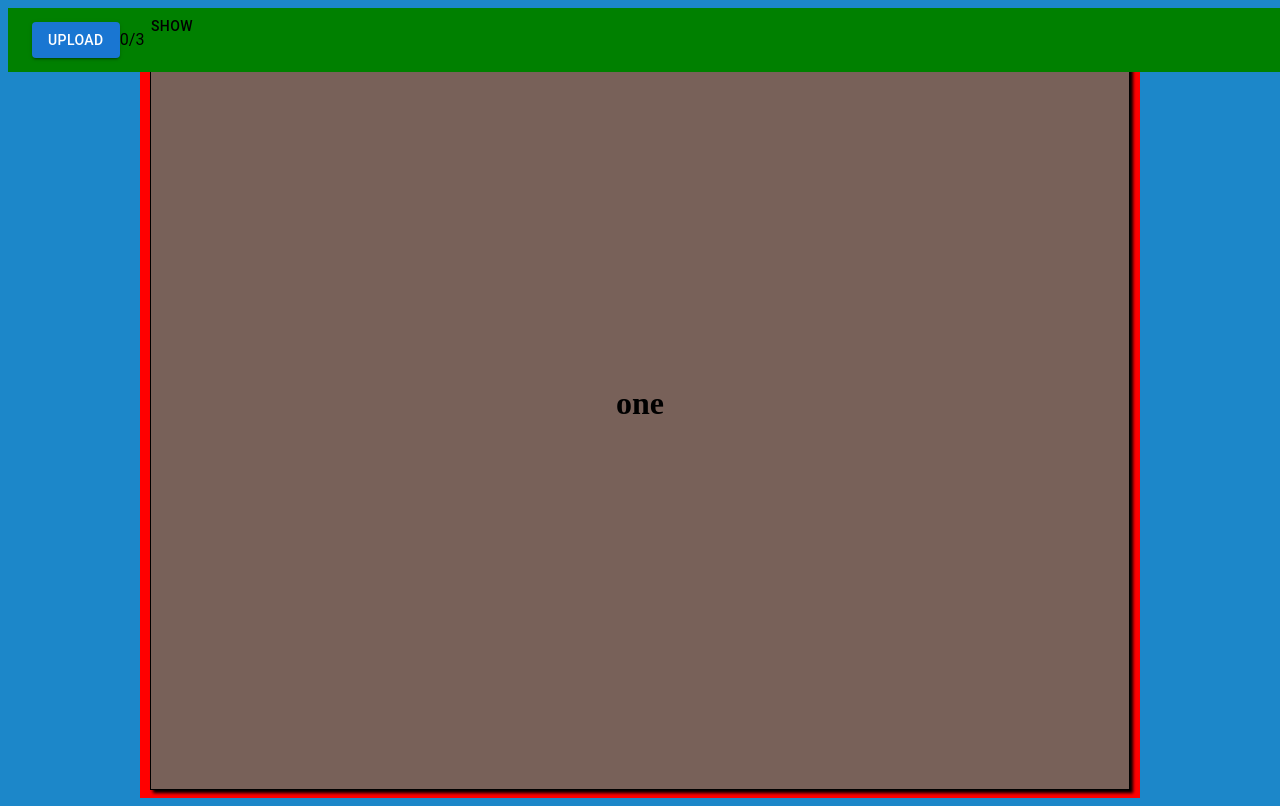
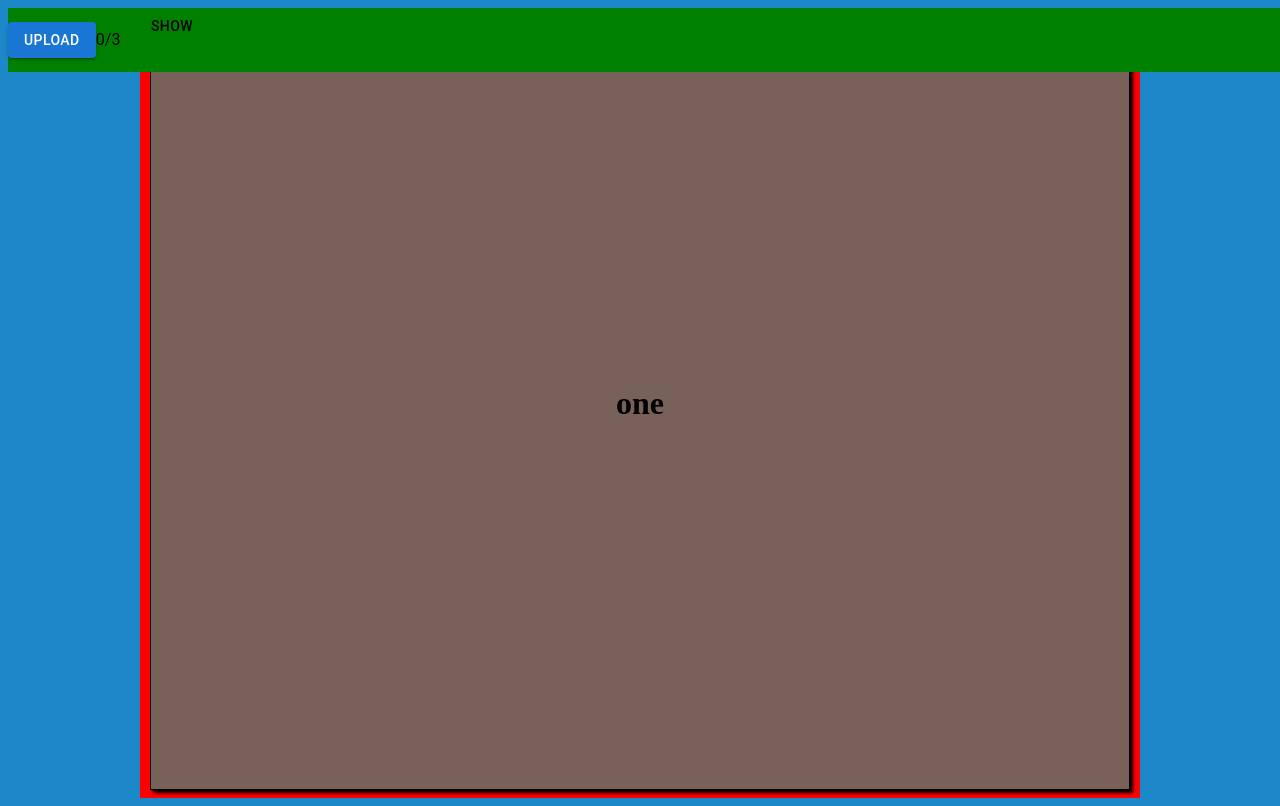
Before and after one commit to adrianclinansmith/markdown-cards, a React (Create React App) app: page / in a window 1280 px wide. Built offline with nearby package versions, Linux system fonts and the light colour scheme.

Commit message:
refactor

```diff
--- a/src/App.tsx
+++ b/src/App.tsx
@@ -49,10 +49,10 @@ export default function App() {
 				}}
 			>show</Button>
 			<Slide in={showToolbar} mountOnEnter={true} timeout={500}>
-				<Toolbar className="tb" style={{
+				<Toolbar className="tb" disableGutters={true} style={{
 					position: "absolute",
-					width: "96%",
 					background: "green",
+					width: "100%",
 					zIndex: 1}}>
 					<UploadButton setMarkdown={setMarkdown} indexRef={cardIndexRef} />
 					<Typography>{`${cardIndexRef.current}/${fronts.length}`}</Typography>
```
